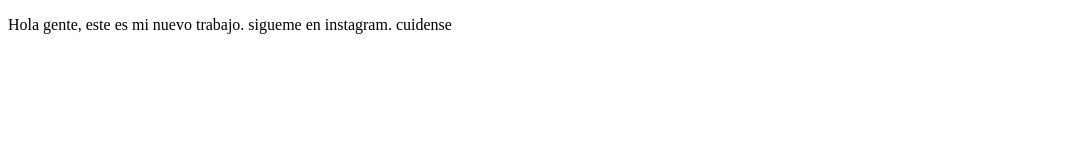
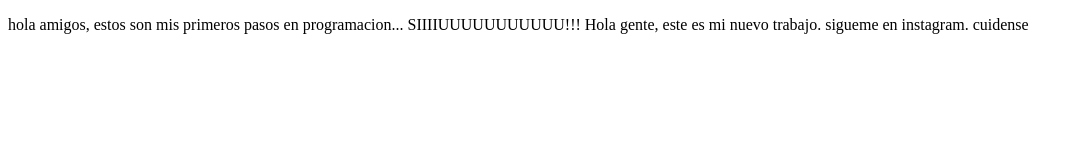
Before and after one commit to GarSeb/proyectocursoDemoPrework, a plain HTML site: page index.html in a window 1280 px wide. Shown: the whole page, without its empty margins (0-1083 px from the left). Drawn offline with Linux system fonts and the light colour scheme.

```diff
--- a/index.html
+++ b/index.html
@@ -8,6 +8,7 @@
 </head>
 <body>
     <p>
+        hola amigos, estos son mis primeros pasos en programacion... SIIIIUUUUUUUUUUU!!!
         Hola gente, este es mi nuevo trabajo. sigueme en instagram. cuidense
     </p>
 
```
